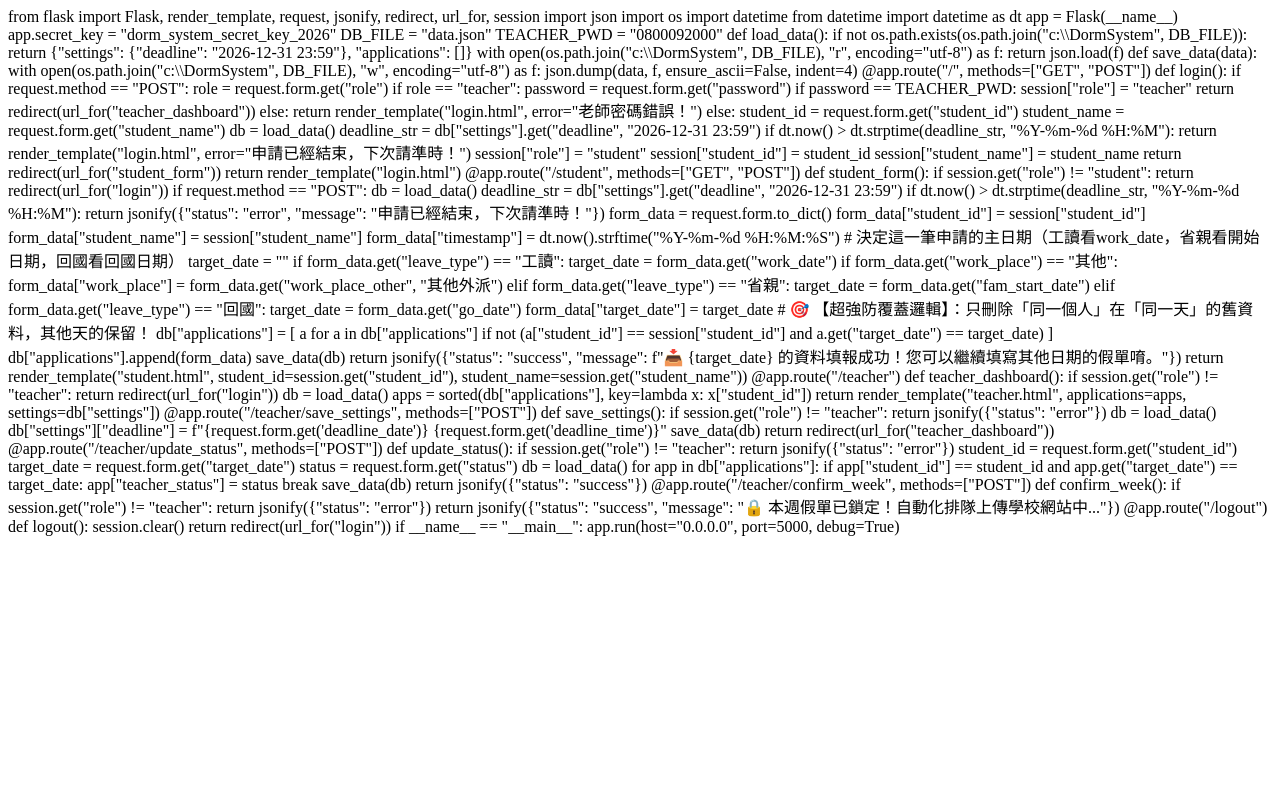
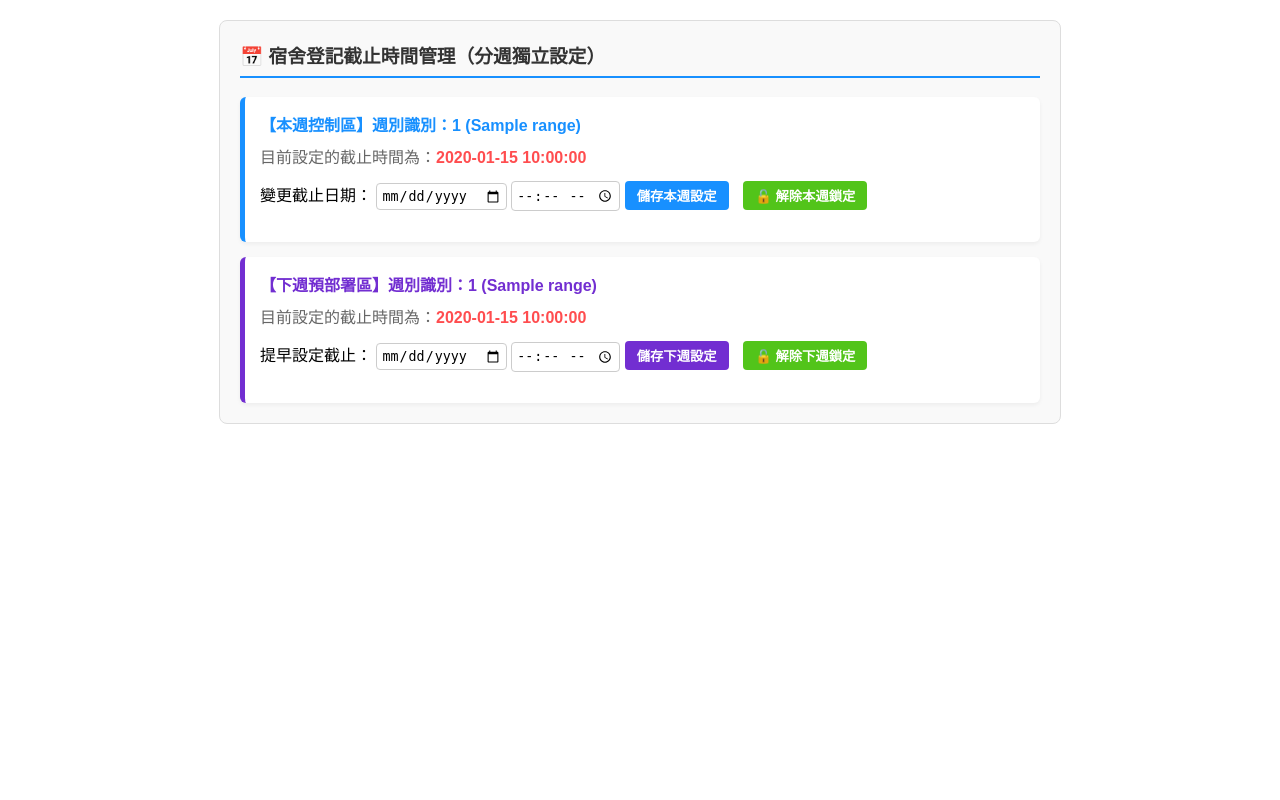
Before and after one commit to cobbe00000/dorm-system, a Flask app: template templates/teacher.html in a window 1280 px wide. Run offline with Flask 3, Linux system fonts and the light colour scheme; the template is opened without the code that fills it: most values are stand-ins (such as "Sample title", 1, 10 or a date in 2020).

Commit message:
Update teacher.html

```diff
--- a/templates/teacher.html
+++ b/templates/teacher.html
@@ -1,137 +1,41 @@
-from flask import Flask, render_template, request, jsonify, redirect, url_for, session
-import json
-import os
-import datetime
-from datetime import datetime as dt
+<div style="font-family: sans-serif; max-width: 800px; margin: 20px auto; padding: 20px; background: #f9f9f9; border-radius: 8px; border: 1px solid #ddd;">
+    <h3 style="color: #333; margin-top: 0; border-bottom: 2px solid #1890ff; padding-bottom: 8px;">📅 宿舍登記截止時間管理（分週獨立設定）</h3>
 
-app = Flask(__name__)
-app.secret_key = "dorm_system_secret_key_2026"
+    <div style="background: #fff; padding: 15px; margin-bottom: 15px; border-radius: 6px; border-left: 5px solid #1890ff; box-shadow: 0 2px 4px rgba(0,0,0,0.05);">
+        <strong style="font-size: 16px; color: #1890ff;">【本週控制區】週別識別：{{ week_settings.this_week.id }} ({{ week_settings.this_week.range }})</strong>
+        <p style="margin: 8px 0; color: #666;">目前設定的截止時間為：<span style="color: #ff4d4f; font-weight: bold;">{{ week_settings.this_week.deadline }}</span></p>
 
-DB_FILE = "data.json"
-TEACHER_PWD = "0800092000"
+        <form action="/teacher/save_settings" method="POST" style="display: inline-block; margin-top: 5px;">
+            <input type="hidden" name="week_id" value="{{ week_settings.this_week.id }}">
+            <label>變更截止日期：</label>
+            <input type="date" name="deadline_date" required style="padding: 4px; border: 1px solid #ccc; border-radius: 4px;">
+            <input type="time" name="deadline_time" required style="padding: 4px; border: 1px solid #ccc; border-radius: 4px;">
+            <button type="submit" style="background: #1890ff; color: white; border: none; padding: 5px 12px; border-radius: 4px; cursor: pointer; font-weight: bold;">儲存本週設定</button>
+        </form>
 
-def load_data():
-    if not os.path.exists(os.path.join("c:\\DormSystem", DB_FILE)):
-        return {"settings": {"deadline": "2026-12-31 23:59"}, "applications": []}
-    with open(os.path.join("c:\\DormSystem", DB_FILE), "r", encoding="utf-8") as f:
-        return json.load(f)
+        <form action="/teacher/unlock_week" method="POST" style="display: inline-block; margin-left: 10px;">
+            <input type="hidden" name="week_id" value="{{ week_settings.this_week.id }}">
+            <input type="hidden" name="default_sat" value="{{ week_settings.this_week.sat }}">
+            <button type="submit" onclick="return confirm('確定要手動解除本週鎖定，重新開放登記嗎？')" style="background: #52c41a; color: white; border: none; padding: 5px 12px; border-radius: 4px; cursor: pointer; font-weight: bold;">🔓 解除本週鎖定</button>
+        </form>
+    </div>
 
-def save_data(data):
-    with open(os.path.join("c:\\DormSystem", DB_FILE), "w", encoding="utf-8") as f:
-        json.dump(data, f, ensure_ascii=False, indent=4)
+    <div style="background: #fff; padding: 15px; border-radius: 6px; border-left: 5px solid #722ed1; box-shadow: 0 2px 4px rgba(0,0,0,0.05);">
+        <strong style="font-size: 16px; color: #722ed1;">【下週預部署區】週別識別：{{ week_settings.next_week.id }} ({{ week_settings.next_week.range }})</strong>
+        <p style="margin: 8px 0; color: #666;">目前設定的截止時間為：<span style="color: #ff4d4f; font-weight: bold;">{{ week_settings.next_week.deadline }}</span></p>
 
-@app.route("/", methods=["GET", "POST"])
-def login():
-    if request.method == "POST":
-        role = request.form.get("role")
-        if role == "teacher":
-            password = request.form.get("password")
-            if password == TEACHER_PWD:
-                session["role"] = "teacher"
-                return redirect(url_for("teacher_dashboard"))
-            else:
-                return render_template("login.html", error="老師密碼錯誤！")
-        else:
-            student_id = request.form.get("student_id")
-            student_name = request.form.get("student_name")
+        <form action="/teacher/save_settings" method="POST" style="display: inline-block; margin-top: 5px;">
+            <input type="hidden" name="week_id" value="{{ week_settings.next_week.id }}">
+            <label>提早設定截止：</label>
+            <input type="date" name="deadline_date" required style="padding: 4px; border: 1px solid #ccc; border-radius: 4px;">
+            <input type="time" name="deadline_time" required style="padding: 4px; border: 1px solid #ccc; border-radius: 4px;">
+            <button type="submit" style="background: #722ed1; color: white; border: none; padding: 5px 12px; border-radius: 4px; cursor: pointer; font-weight: bold;">儲存下週設定</button>
+        </form>
 
-            db = load_data()
-            deadline_str = db["settings"].get("deadline", "2026-12-31 23:59")
-            if dt.now() > dt.strptime(deadline_str, "%Y-%m-%d %H:%M"):
-                return render_template("login.html", error="申請已經結束，下次請準時！")
-
-            session["role"] = "student"
-            session["student_id"] = student_id
-            session["student_name"] = student_name
-            return redirect(url_for("student_form"))
-
-    return render_template("login.html")
-
-@app.route("/student", methods=["GET", "POST"])
-def student_form():
-    if session.get("role") != "student":
-        return redirect(url_for("login"))
-
-    if request.method == "POST":
-        db = load_data()
-
-        deadline_str = db["settings"].get("deadline", "2026-12-31 23:59")
-        if dt.now() > dt.strptime(deadline_str, "%Y-%m-%d %H:%M"):
-            return jsonify({"status": "error", "message": "申請已經結束，下次請準時！"})
-
-        form_data = request.form.to_dict()
-        form_data["student_id"] = session["student_id"]
-        form_data["student_name"] = session["student_name"]
-        form_data["timestamp"] = dt.now().strftime("%Y-%m-%d %H:%M:%S")
-
-        # 決定這一筆申請的主日期（工讀看work_date，省親看開始日期，回國看回國日期）
-        target_date = ""
-        if form_data.get("leave_type") == "工讀":
-            target_date = form_data.get("work_date")
-            if form_data.get("work_place") == "其他":
-                form_data["work_place"] = form_data.get("work_place_other", "其他外派")
-        elif form_data.get("leave_type") == "省親":
-            target_date = form_data.get("fam_start_date")
-        elif form_data.get("leave_type") == "回國":
-            target_date = form_data.get("go_date")
-
-        form_data["target_date"] = target_date
-
-        # 🎯 【超強防覆蓋邏輯】：只刪除「同一個人」在「同一天」的舊資料，其他天的保留！
-        db["applications"] = [
-            a for a in db["applications"]
-            if not (a["student_id"] == session["student_id"] and a.get("target_date") == target_date)
-        ]
-
-        db["applications"].append(form_data)
-        save_data(db)
-
-        return jsonify({"status": "success", "message": f"📥 {target_date} 的資料填報成功！您可以繼續填寫其他日期的假單唷。"})
-
-    return render_template("student.html", student_id=session.get("student_id"), student_name=session.get("student_name"))
-
-@app.route("/teacher")
-def teacher_dashboard():
-    if session.get("role") != "teacher":
-        return redirect(url_for("login"))
-    db = load_data()
-    apps = sorted(db["applications"], key=lambda x: x["student_id"])
-    return render_template("teacher.html", applications=apps, settings=db["settings"])
-
-@app.route("/teacher/save_settings", methods=["POST"])
-def save_settings():
-    if session.get("role") != "teacher":
-        return jsonify({"status": "error"})
-    db = load_data()
-    db["settings"]["deadline"] = f"{request.form.get('deadline_date')} {request.form.get('deadline_time')}"
-    save_data(db)
-    return redirect(url_for("teacher_dashboard"))
-
-@app.route("/teacher/update_status", methods=["POST"])
-def update_status():
-    if session.get("role") != "teacher":
-        return jsonify({"status": "error"})
-    student_id = request.form.get("student_id")
-    target_date = request.form.get("target_date")
-    status = request.form.get("status")
-    db = load_data()
-    for app in db["applications"]:
-        if app["student_id"] == student_id and app.get("target_date") == target_date:
-            app["teacher_status"] = status
-            break
-    save_data(db)
-    return jsonify({"status": "success"})
-
-@app.route("/teacher/confirm_week", methods=["POST"])
-def confirm_week():
-    if session.get("role") != "teacher":
-        return jsonify({"status": "error"})
-    return jsonify({"status": "success", "message": "🔒 本週假單已鎖定！自動化排隊上傳學校網站中..."})
-
-@app.route("/logout")
-def logout():
-    session.clear()
-    return redirect(url_for("login"))
-
-if __name__ == "__main__":
-    app.run(host="0.0.0.0", port=5000, debug=True)
+        <form action="/teacher/unlock_week" method="POST" style="display: inline-block; margin-left: 10px;">
+            <input type="hidden" name="week_id" value="{{ week_settings.next_week.id }}">
+            <input type="hidden" name="default_sat" value="{{ week_settings.next_week.sat }}">
+            <button type="submit" onclick="return confirm('確定要解除下週預設鎖定嗎？')" style="background: #52c41a; color: white; border: none; padding: 5px 12px; border-radius: 4px; cursor: pointer; font-weight: bold;">🔓 解除下週鎖定</button>
+        </form>
+    </div>
+</div>
```
